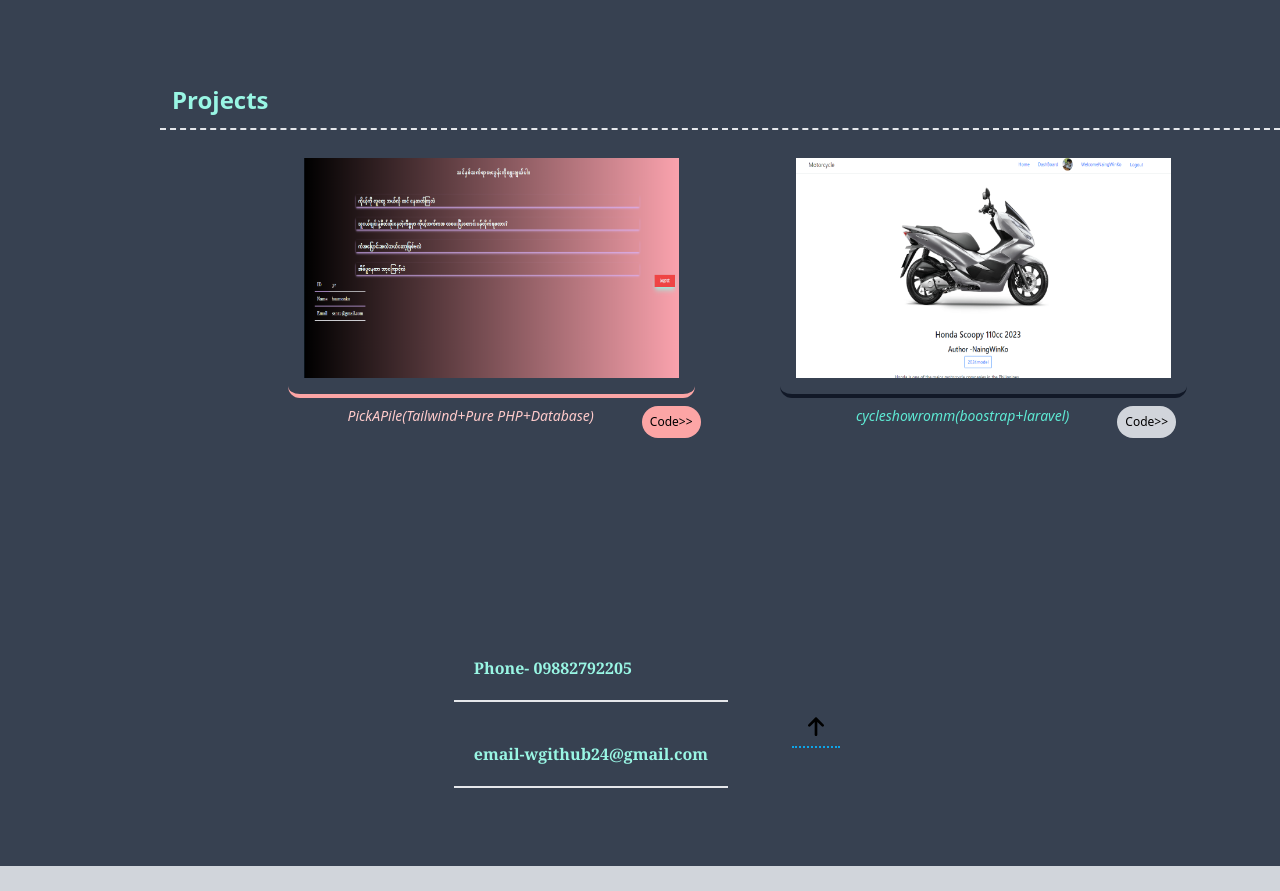
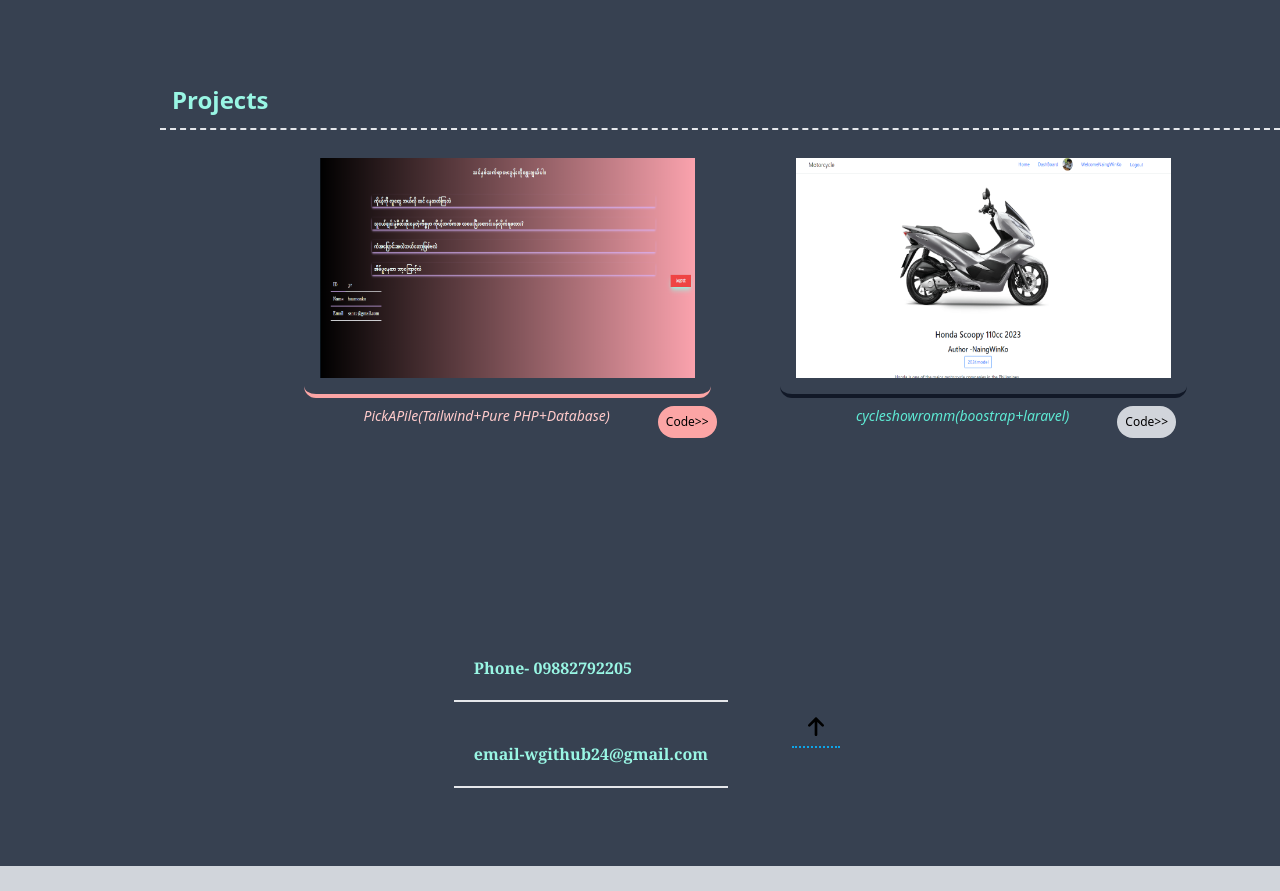
Before and after one commit to wyinemayzin24/portfolio1, a website: page index.html in a window 1280 px wide. Shown: the part 1240-2131 px from the top of the page. Drawn offline with nearby package versions, Linux system fonts and the light colour scheme.

```diff
--- a/index.html
+++ b/index.html
@@ -155,7 +155,7 @@
     </div>
     <div class="grid grid-cols-1 lg:grid-cols-2 lg:ml-64 " id="project">
 
-      <div class="skill p-3 w-full ml-5  ">
+      <div class="skill p-3 w-full ml-9  ">
        <img class=" lg:w-5/6  rounded-xl border-b-4 border-red-300 p-4 h-64" src="pick.png">
        <div class="flex justify-center">
          <p class="mr-12 text-sm mt-2 text-red-200  font-medium italic text-gray-950">PickAPile(Tailwind+Pure PHP+Database)</p>
```
